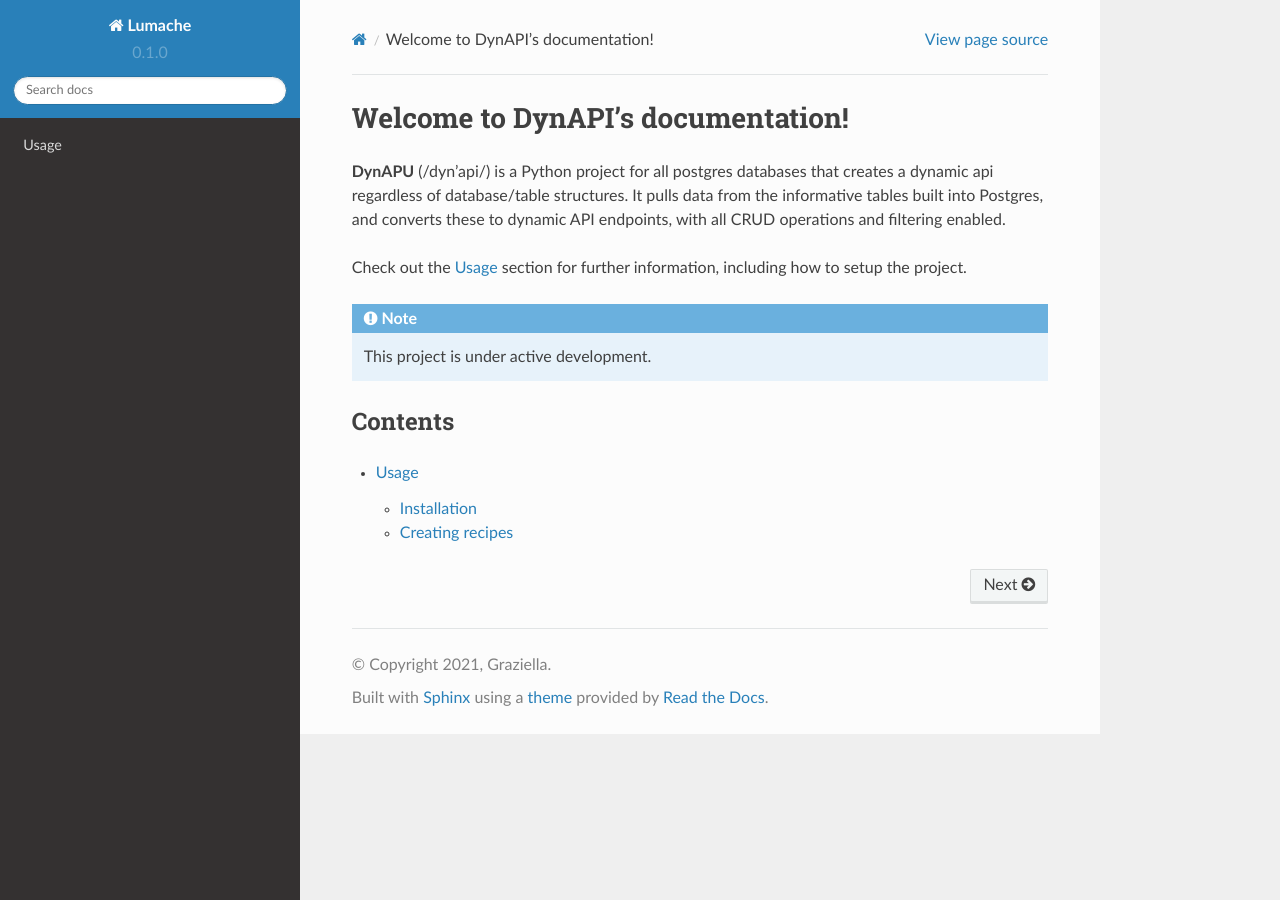
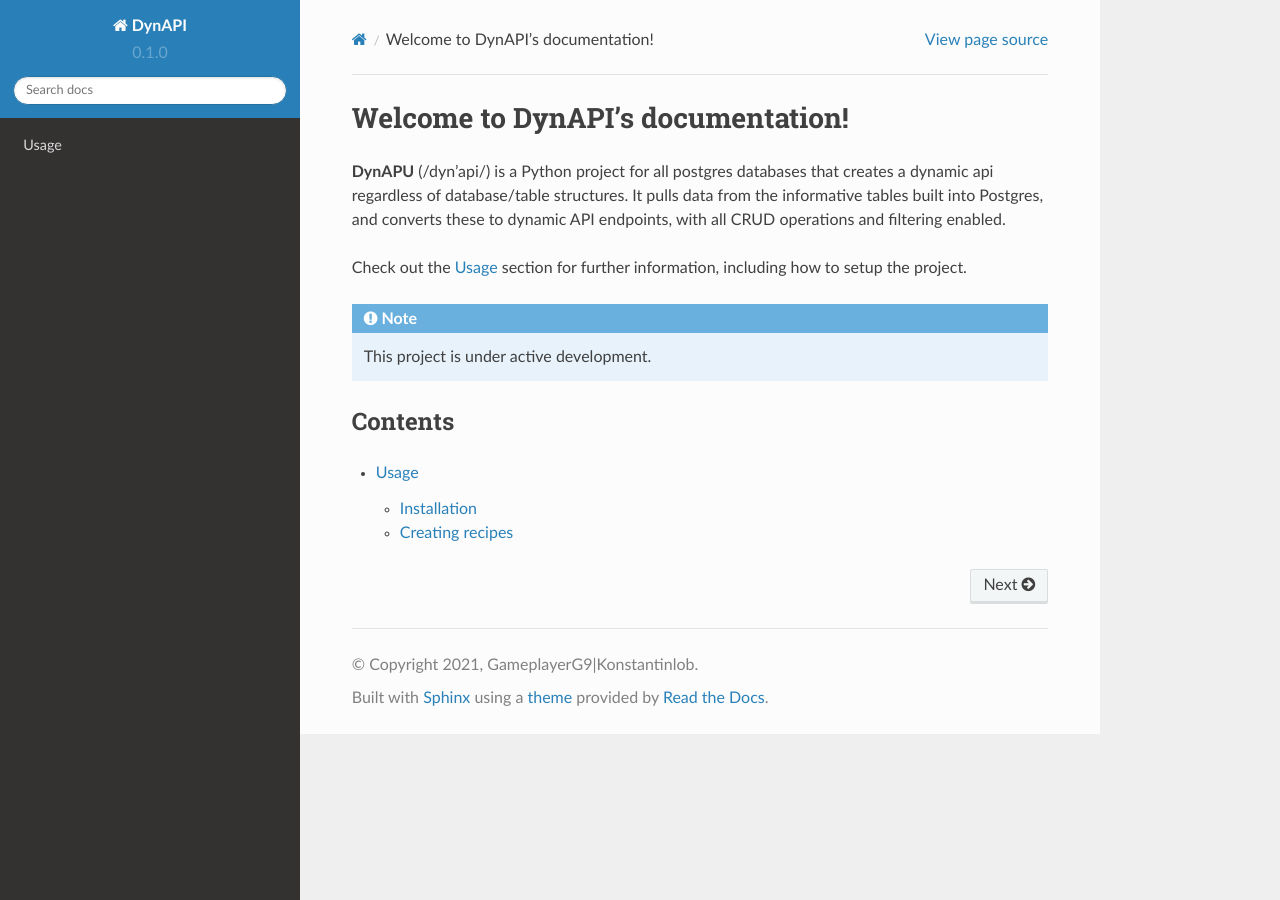
Before and after one commit to DynAPI/DynAPI-docs, a Sphinx documentation site: the page built from docs/source/index.rst, in a window 1280 px wide. Built offline with Sphinx 7.4.7 and the Read the Docs theme 2.0.0, drawn with Linux system fonts in a browser that asks for light colours; pages that are not in the unit, such as notebooks, are missing from menus.

Commit message:
Update conf.py

```diff
--- a/docs/source/conf.py
+++ b/docs/source/conf.py
@@ -2,9 +2,9 @@
 
 # -- Project information
 
-project = 'Lumache'
-copyright = '2021, Graziella'
-author = 'Graziella'
+project = 'DynAPI'
+copyright = '2021, GameplayerG9|Konstantinlob'
+author = 'GameplayerG9|Konstantinlob'
 
 release = '0.1'
 version = '0.1.0'
```
